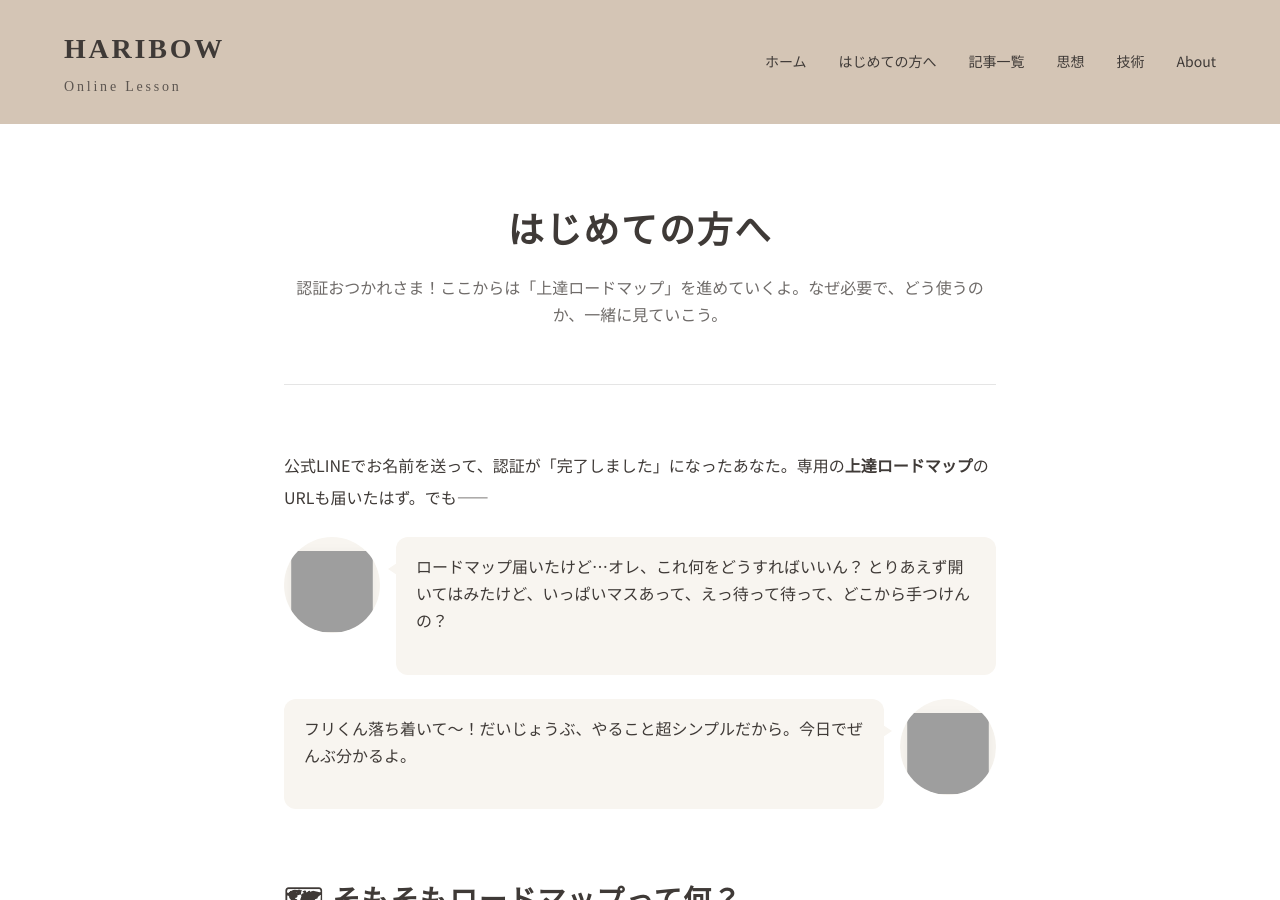
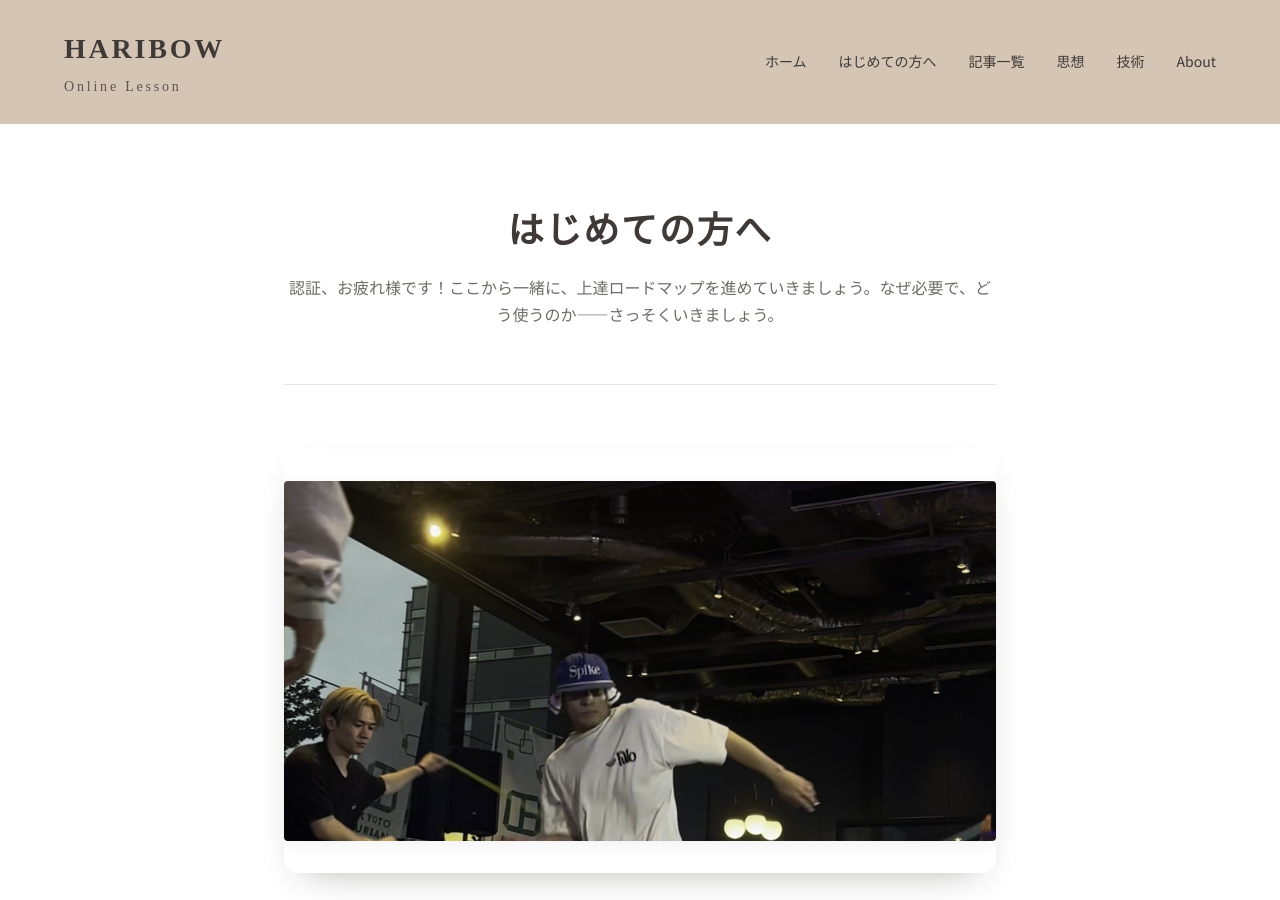
Before and after one commit to JunyaUnityDev/haribow-online-lesson-articles, a Jekyll site: the page built from start/index.html, in a window 1280 px wide and 900 px high. Built offline with Jekyll 4.4.1, drawn with Linux system fonts in a browser that asks for light colours; some web fonts are replaced; some of the changed text lies outside the part shown; grey boxes are pictures that could not be loaded.

Commit message:
スタートガイド: 文言を丁寧化＋ビジュアル追加（体感UP）
- ヘッダー文言「認証、お疲れ様です！…いきましょう」に変更
- 冒頭にヒーロー画像（ステージ写真）追加
- 「ロードマップって何？」に実画面スクショ＋キャプション追加

Co-Authored-By: Claude Opus 4.8 <noreply@anthropic.com>

```diff
--- a/start/index.html
+++ b/start/index.html
@@ -8,10 +8,14 @@ description: 認証がすんだら、次は「上達ロードマップ」を進
   <div class="container container-narrow">
     <header class="article-header">
       <h1 class="article-title">はじめての方へ</h1>
-      <p class="article-description">認証おつかれさま！ここからは「上達ロードマップ」を進めていくよ。なぜ必要で、どう使うのか、一緒に見ていこう。</p>
+      <p class="article-description">認証、お疲れ様です！ここから一緒に、上達ロードマップを進めていきましょう。なぜ必要で、どう使うのか——さっそくいきましょう。</p>
     </header>
 
     <div class="article-body">
+
+      <figure style="margin:4px 0 22px;border-radius:14px;overflow:hidden;box-shadow:0 14px 36px -20px rgba(28,24,19,.4);">
+        <img src="{{ '/assets/images/start-hero.jpg' | relative_url }}" alt="HARIBOWのステージ" loading="lazy" style="width:100%;max-height:360px;object-fit:cover;object-position:center 28%;display:block;">
+      </figure>
 
       <p>公式LINEでお名前を送って、認証が「完了しました」になったあなた。専用の<strong>上達ロードマップ</strong>のURLも届いたはず。でも——</p>
 
@@ -26,6 +30,11 @@ description: 認証がすんだら、次は「上達ロードマップ」を進
       {% include character.html name="shine" position="right" text="ゲームのステージ選択の画面、あるじゃん？あんな感じ。クリアしたマスは埋まって、次に挑戦するマスが光ってる。あなたの現在地がいつでも見えるの。" %}
 
       {% include character.html name="flekky" position="left" text="あ〜！じゃあ「次どこ行けばいいっけ？」って迷わなくていいんや。それは助かる…オレすぐ迷子になるタイプやから。" %}
+
+      <figure style="max-width:330px;margin:20px auto 6px;">
+        <img src="{{ '/assets/images/roadmap-screen.png' | relative_url }}" alt="上達ロードマップの実際の画面" loading="lazy" style="width:100%;border:1px solid #e6e1d8;border-radius:16px;display:block;box-shadow:0 10px 30px -18px rgba(28,24,19,.4);">
+        <figcaption style="text-align:center;font-size:12.5px;color:#6c655c;margin-top:9px;line-height:1.6;">これが実際のロードマップ。今の進み具合・今日やること・「できた→次へ」や「動画提出」のボタンが、ぜんぶこの1画面に出ます。</figcaption>
+      </figure>
 
       <p>URLは<strong>「操作方法」</strong>と公式LINEに送ればいつでも届きます。同じURLなら、スマホでもパソコンでも、進み具合はちゃんと引き継がれます。</p>
 
```
Also changed, not shown: assets/images/roadmap-screen.png (added), assets/images/start-hero.jpg (added).
